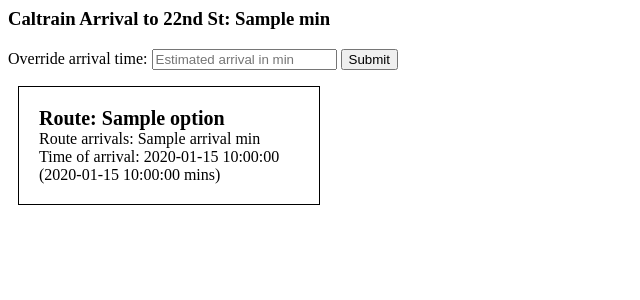
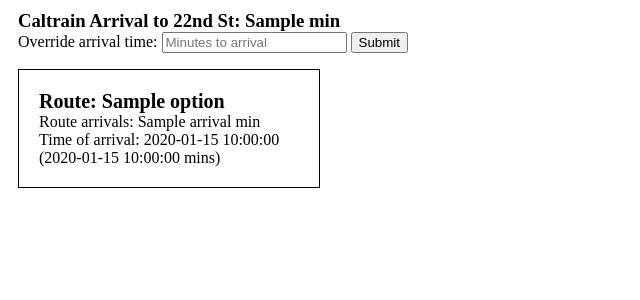
Before and after one commit to carolineorsi/Commute-App, a Flask app: template templates/index.html in a window 1280 px wide. Shown: the top 300 px of the page, without its empty margins (0-640 px from the left). Run offline with Flask 2, Linux system fonts and the light colour scheme; the template is opened without the code that fills it: most values are stand-ins (such as "Sample title", 1, 10 or a date in 2020).

Commit message:
Added html form requirements.

```diff
--- a/templates/index.html
+++ b/templates/index.html
@@ -18,6 +18,14 @@
                 color: red;
             }
 
+            .caltrain {
+                margin: 10px;
+            }
+
+            .caltrain h3 {
+                margin: 0px;
+            }
+
             ul {
                 padding: 20px;
                 margin: 0;
@@ -31,11 +39,11 @@
     </head>
     <body>
 
-        <div>
+        <div class='caltrain'>
             <h3>Caltrain Arrival to 22nd St: {{ caltrain_arrival }} min</h3>
             <form action='/override'>
                 <label for='station_22nd'>Override arrival time: </label>
-                <input type='text' id='station_22nd' name='station_22nd' placeholder='Estimated arrival in min'></input>
+                <input type='number' id='station_22nd' name='station_22nd' placeholder='Minutes to arrival' required></input>
                 <button type='submit'>Submit</button>
             </form>
         </div>
```
